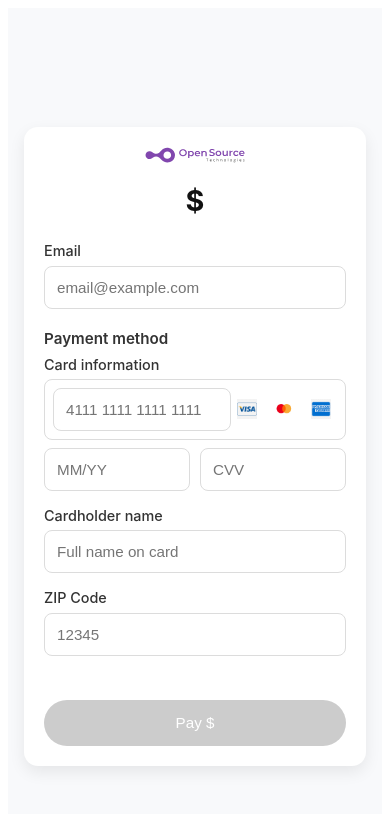
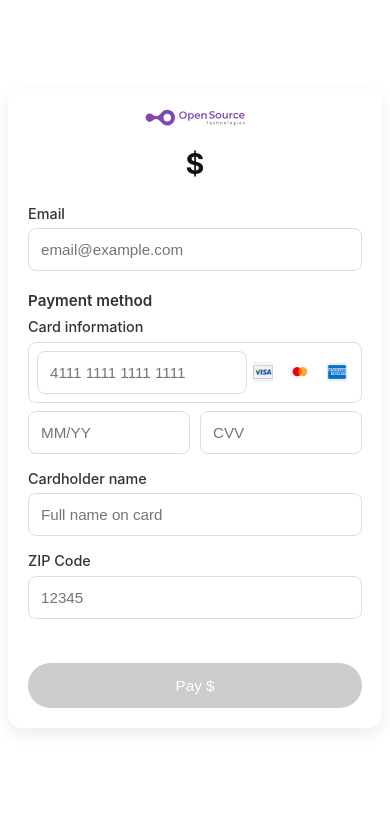
Before and after one commit to OpenSource-Technologies/blvd-mcp-frontend, an Angular app: page /checkout in a window 390 px wide. Shown: the top 814 px of the page. Built offline with nearby package versions, Linux system fonts and the light colour scheme.

Commit message:
payment screen responsive

```diff
--- a/src/app/chat/chat.component.scss
+++ b/src/app/chat/chat.component.scss
@@ -235,5 +235,5 @@
 }
 
 #checkoutFrame{
-  height: 95dvh;
+  height: 100dvh;
 }
--- a/src/app/pages/checkout/checkout.component.scss
+++ b/src/app/pages/checkout/checkout.component.scss
@@ -2,9 +2,8 @@
   display: flex;
   justify-content: center;
   align-items: center;
-  min-height: 100vh;
-  background: #f8f9fb;
-  padding: 1rem;
+  min-height: 95dvh;
+  //padding: 1rem;
 }
 
 .checkout-box {
@@ -13,7 +12,7 @@
   background: #fff;
   border-radius: 16px;
   box-shadow: 0 6px 16px rgba(0, 0, 0, 0.08);
-  padding: 2rem 1.75rem; // Equal left-right padding
+  padding: 1rem 1.75rem; // Equal left-right padding
   box-sizing: border-box;
   font-family: 'Inter', sans-serif;
 }
```
